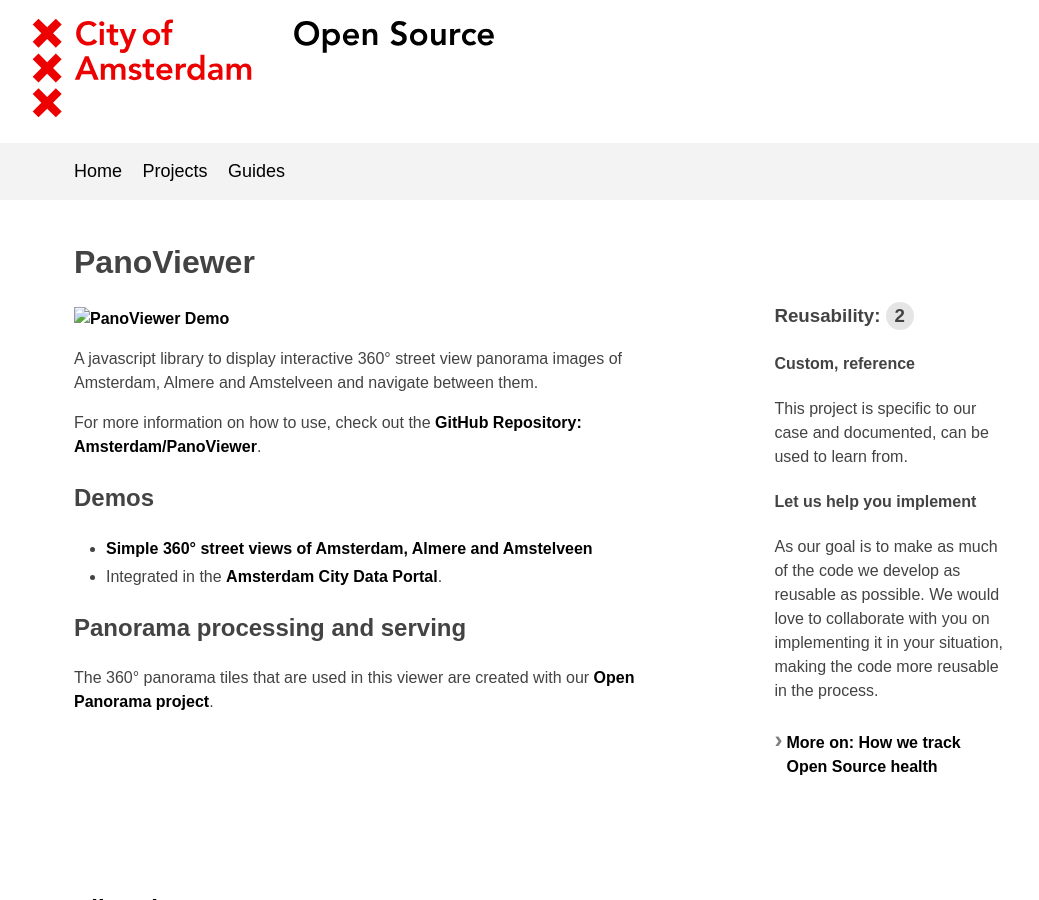
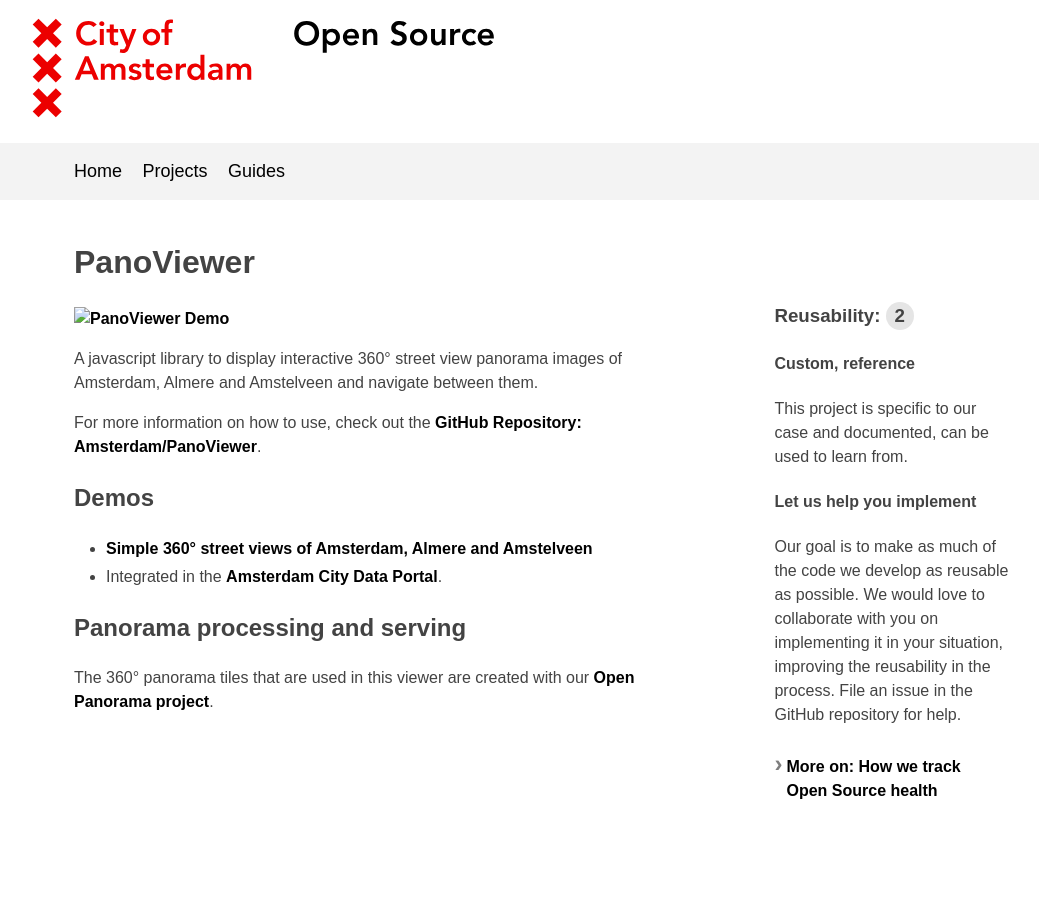
Before and after one commit to Amsterdam/amsterdam.github.io, a Jekyll site: the page built from projects/panoviewer.md, in a window 1280 px wide and 900 px high. Shown: the whole window, without its empty margins (96-1135 px from the left). Built offline with Jekyll 4.4.1, drawn with Linux system fonts in a browser that asks for light colours; our own code applies the rules of GitHub Pages for plain Markdown files.

Commit message:
A clearer reusability labeling

```diff
--- a/_layouts/projects.html
+++ b/_layouts/projects.html
@@ -15,7 +15,7 @@ layout: wrapper
       {% when 1 %}
       <h4>Custom, opaque</h4>
       <p>
-        This project is very specific and not easy to learn from. Might lack documentation or might have non-English code and documentation. Might contain copyrighted content or lack an <a href="https://opensource.org/licenses">Open Source licence</a>.
+        This project is very specific and not easy to learn from.
       </p>
       {% when 2 %}
       <h4>Custom, reference</h4>
@@ -28,21 +28,21 @@ layout: wrapper
         This project is documented and possible to adapt.
       </p>
       {% when 4 %}
-      <h4>Reusable, specifically configured</h4>
+      <h4>Reusable, configured</h4>
       <p>
-        This project is configured specifically for our use, easily reconfigurable.
+        This project is configured specifically, easily reconfigurable.
       </p>
       {% when 5 %}
       <h4>Reusable</h4>
       <p>
-        This project is fully (externally) configurable and useful for anyone.
+        This project is useful for anyone.
       </p>
     {% endcase %}
 
     {% if page.reusability < 4 %}
     <h4>Let us help you implement</h4>
 
-    <p>As our goal is to make as much of the code we develop as reusable as possible. We would love to collaborate with you on implementing it in your situation, making the code more reusable in the process.</p>
+    <p>Our goal is to make as much of the code we develop as reusable as possible. We would love to collaborate with you on implementing it in your situation, improving the reusability in the process. File an issue in the GitHub repository for help.</p>
     {% endif %}
 
     <ul>
```
Also changed, not shown: guides/track-open-source-health.md (+4 -2 lines).
